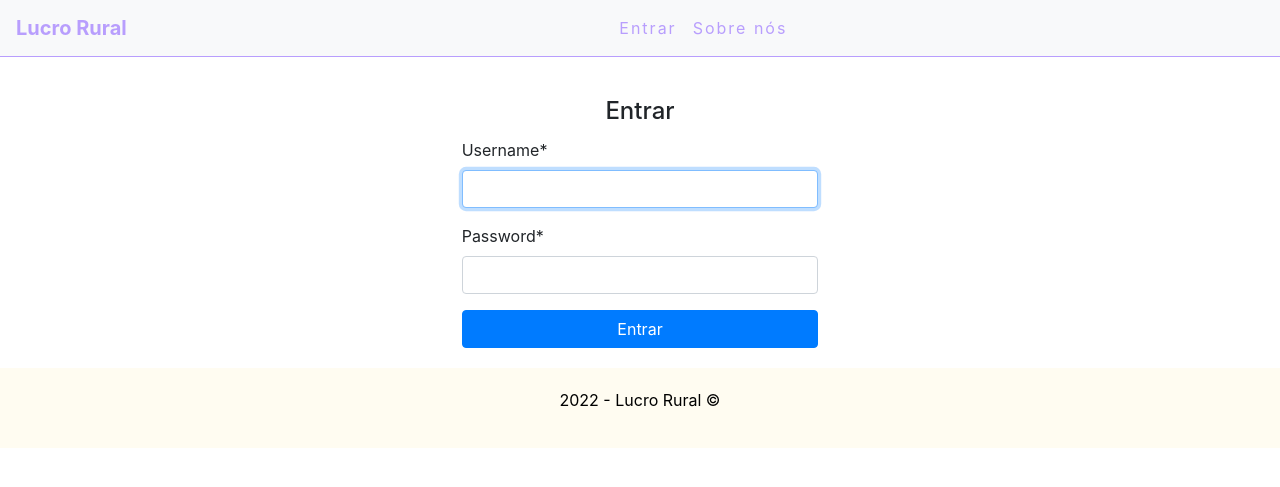
After one commit to rickapocalypse/first_project_django_list, a Django app: page /accounts/login/ in a window 1280 px wide. The commit adds this page. Shown: the top 487 px of the page. Run offline with Django 4.2, Linux system fonts and the light colour scheme; some libraries are stand-ins or nearby versions.

Commit message:
att login e logout de usuario

```diff
--- a/mysite/mysite/urls.py
+++ b/mysite/mysite/urls.py
@@ -18,5 +18,6 @@ from django.urls import path, include
 
 urlpatterns = [
     path('admin/', admin.site.urls),
-    path('', include('tasks.urls'))
+    path('', include('tasks.urls')),
+    path('accounts/', include('django.contrib.auth.urls')),
 ]
--- a/mysite/tasks/static/css/styles.css
+++ b/mysite/tasks/static/css/styles.css
@@ -1,5 +1,9 @@
 .container-fluid{
     padding:0;
+}
+
+.container-fluid .row{
+    margin:0;
 }
 
 /* Navbar */
@@ -163,3 +167,9 @@ ul.messages li {
     margin-left: 5px;
     margin-right: 5px;
 }
+
+/* login */
+
+auth-card {
+    margin-bottom: 30px;
+}
--- a/mysite/tasks/templates/base.html
+++ b/mysite/tasks/templates/base.html
@@ -27,15 +27,33 @@
 
             <div class="collapse navbar-collapse" id="navbarSupportedContent">
                 <ul class="navbar-nav">
+
+                    {% if user.is_authenticated %}
+
                     <li class="nav-item">
-                        <a class="nav-link" href="#">Tarefas</a>
+                        <a class="nav-link" href="/">Tarefas</a>
                     </li>
                     <li class="nav-item">
                         <a class="nav-link" href="#">Usuários</a>
                     </li>
+
+                    {% else %}
+
+                    <li class="nav-item">
+                        <a class="nav-link" href="/accounts/login">Entrar</a>
+                    </li>
+
+                    {% endif %}
+
                     <li class="nav-item">
                         <a class="nav-link" href="#">Sobre nós</a>
                     </li>
+                    {% if user.is_authenticated %}
+                    <li class="nav-item">
+                        <a class="nav-link" href="/accounts/logout">Sair</a>
+                    </li>
+                    {% endif %}
+
                 </ul>
             </div>
         </nav>
--- a/mysite/tasks/templates/tasks/addtask.html
+++ b/mysite/tasks/templates/tasks/addtask.html
@@ -1,4 +1,5 @@
 {% extends 'base.html' %}
+{% load crispy_forms_tags %}
 
 {% block title %}Adicione Uma Tarefa{% endblock %}
 
@@ -7,7 +8,7 @@
     <h1>Adicione a sua tarefa:</h1>
     <form method="POST" class="form-center">
         {% csrf_token %}
-        {{ form.as_p}}
+        {{ form|crispy }}
         <div class="button-mid">
             <button type="submit" class="btn btn-success btn-lg">Criar Tarefa</button>
         </div>
--- a/mysite/tasks/templates/tasks/edittask.html
+++ b/mysite/tasks/templates/tasks/edittask.html
@@ -1,4 +1,5 @@
 {% extends 'base.html' %}
+{% load crispy_forms_tags %}
 
 {% block title %}Editando '{{task.title}}'{% endblock %}
 
@@ -7,7 +8,7 @@
     <h1>Editando '{{task.title}}'</h1>
     <form method="POST" class="form-center">
         {% csrf_token %}
-        {{ form.as_p}}
+        {{ form|crispy }}
         <div class="button-mid">
             <button type="submit" class="btn btn-success btn-lg">Criar Tarefa</button>
         </div>
--- /dev/null
+++ b/mysite/templates/registration/login.html
@@ -0,0 +1,21 @@
+{% extends 'base.html' %}
+{% load crispy_forms_tags %}
+
+{% block title %}Adicione Uma Tarefa{% endblock %}
+
+{% block content %}
+<div class="row">
+    <div class="col-md-4 offset-md-4">
+        <div class="card-body">
+            <h4 class="card-title text-center">Entrar</h4>
+
+            <form method="POST" class="form-center">
+                {% csrf_token %}
+                <input type="hidden" name="next" value="{{ next }}">
+                {{ form|crispy }}
+                <button type="submit" class="btn btn-primary btn-block">Entrar</button>
+            </form>
+        </div>
+    </div>
+</div>
+{% endblock %}
```
Also changed, not shown: mysite/mysite/settings.py (+9 -1 lines), mysite/tasks/views.py (+18 -11 lines), mysite/db.sqlite3.
